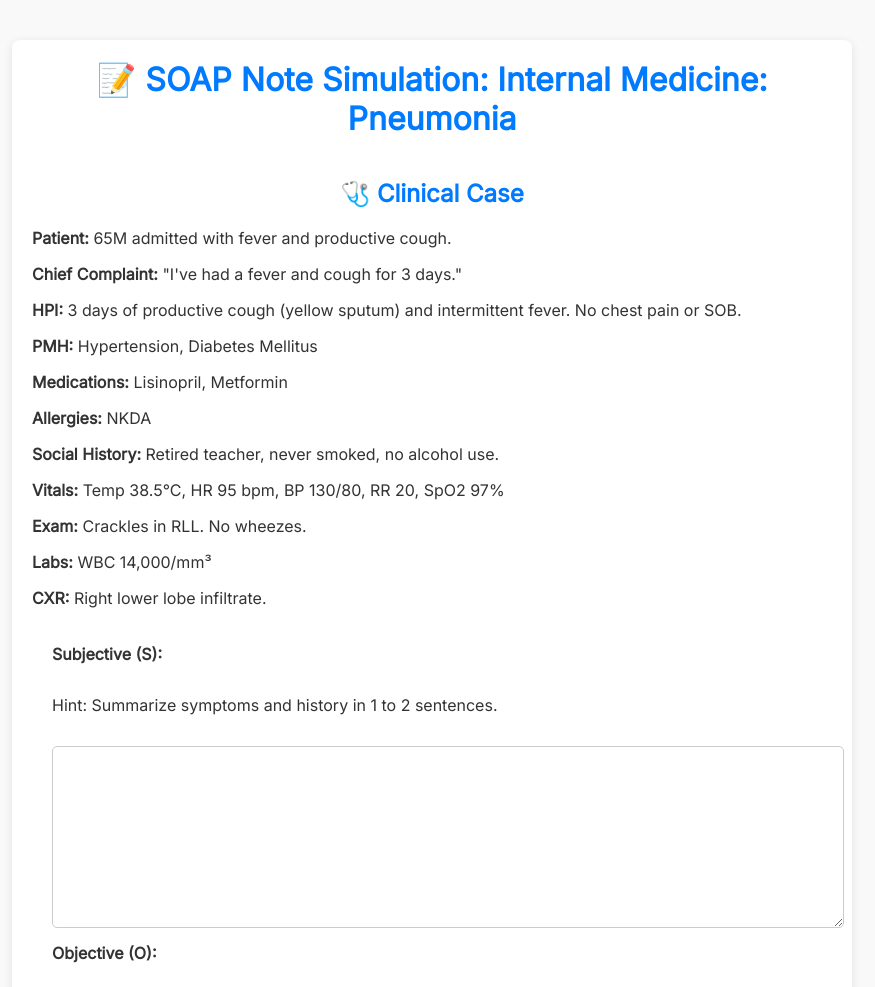
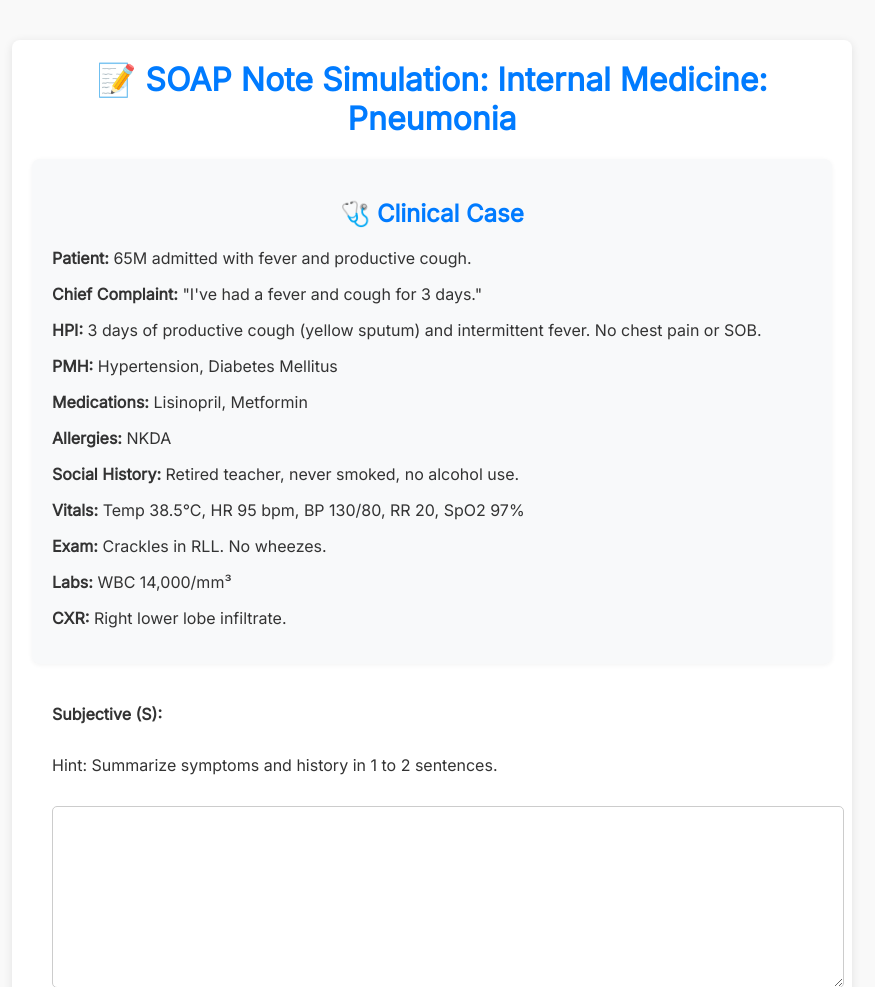
Before and after one commit to VitragTejani/notemaster-lite, a Flask app: page /simulate in a window 1280 px wide. Shown: the top 987 px of the page, without its empty margins (208-1083 px from the left). Run offline with Flask 3, Linux system fonts and the light colour scheme.

Commit message:
Enhance practice-box and intro-box panels with soft premium styling

```diff
--- a/static/styles.css
+++ b/static/styles.css
@@ -102,3 +102,14 @@ a:hover {
         width: 100%;
     }
 }
+/* Soft panel backgrounds for main boxes */
+.practice-box,
+.intro-box,
+.case-box,
+.result-box {
+    background-color: #f8f9fa;
+    padding: 20px;
+    margin: 20px 0;
+    border-radius: 8px;
+    box-shadow: 0 1px 5px rgba(0, 0, 0, 0.05);
+}
```
